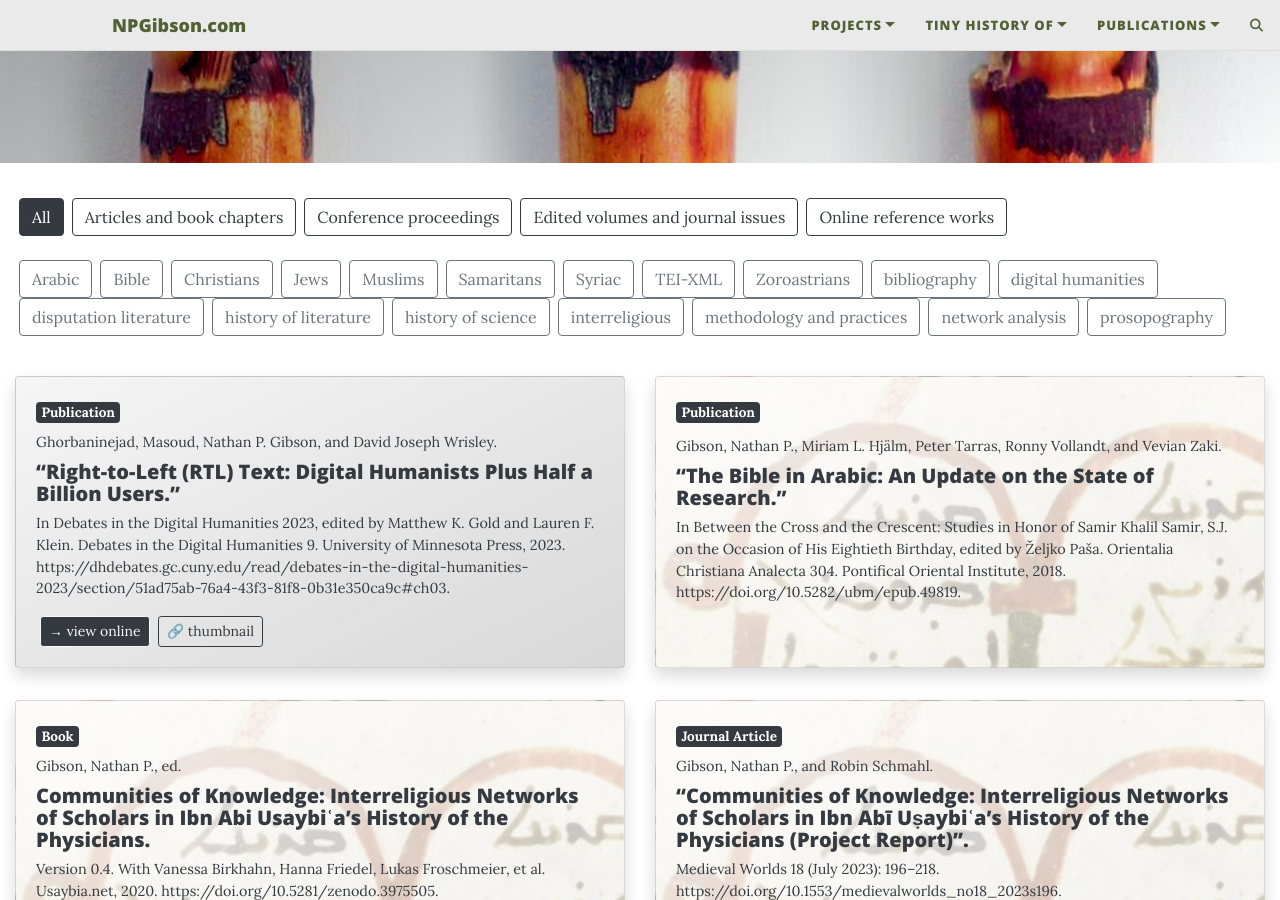
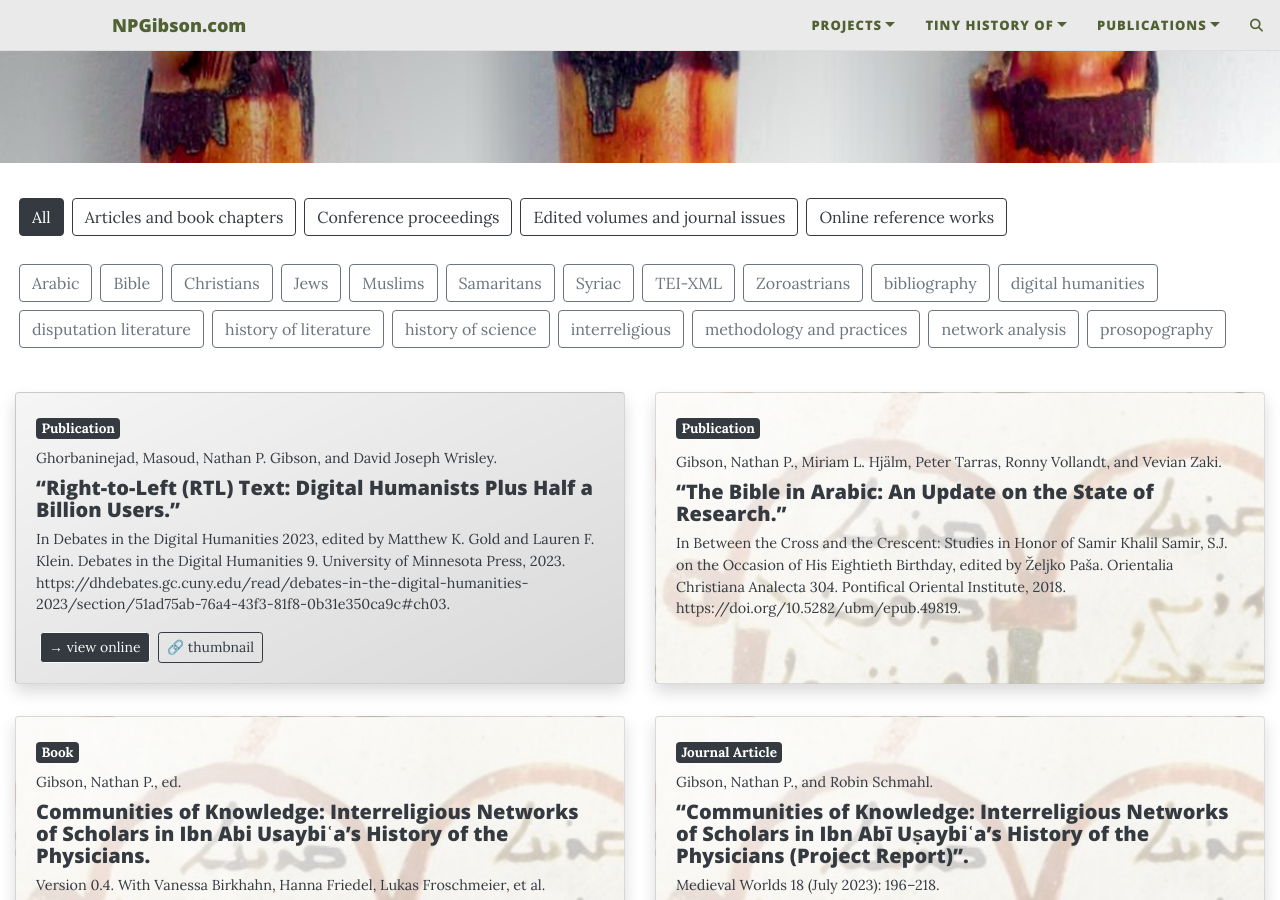
Before and after one commit to nathangibson/nathangibson.github.io, a Jekyll site: the page built from publications.md, in a window 1280 px wide and 900 px high, scrolled down 478 px. Built offline with Jekyll 4.4.1, drawn with Linux system fonts in a browser that asks for light colours; comment, search, counter and statistics services are not loaded.

Commit message:
Style for tags

```diff
--- a/_includes/publications-list.html
+++ b/_includes/publications-list.html
@@ -33,7 +33,7 @@
       <button class="btn btn-outline-dark mx-1 publication-filter fw-medium active" data-filter="all">All</button>
       {% for tag in unique_type_tags %}
         {% assign type_display = tag | replace: "type: ", "" %}
-        <button class="btn btn-outline-dark mx-1 publication-filter fw-medium" data-filter="{{ tag }}">{{ type_display | capitalize }}</button>
+        <button class="btn btn-outline-dark mx-1 publication-filter fw-medium" data-filter="{{ tag }}">{{ type_display }}</button>
       {% endfor %}
     </div>
     {% endif %}
@@ -42,7 +42,7 @@
     {% if unique_other_tags.size > 0 %}
     <div class="d-flex gap-3 flex-wrap mb-4">
       {% for tag in unique_other_tags %}
-        <button class="btn btn-outline-secondary mx-1 publication-tag fw-medium" data-tag="{{ tag }}">{{ tag }}</button>
+        <button class="btn btn-outline-secondary mx-1 my-1 publication-tag fw-medium" data-tag="{{ tag }}">{{ tag }}</button>
       {% endfor %}
     </div>
     {% endif %}
```
